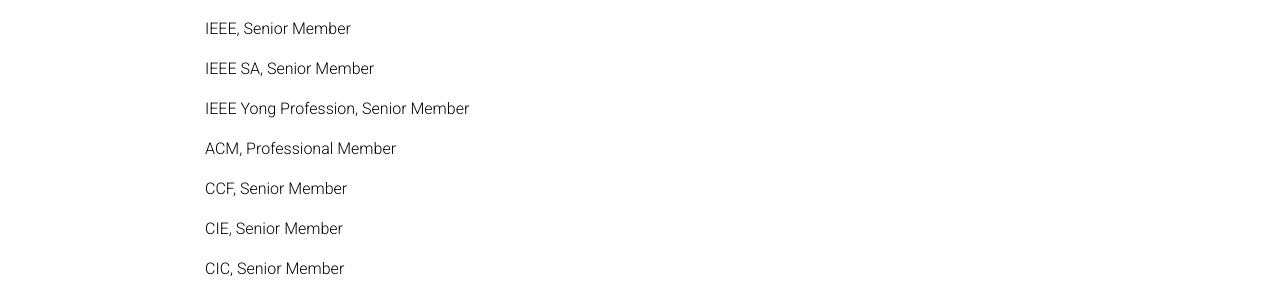
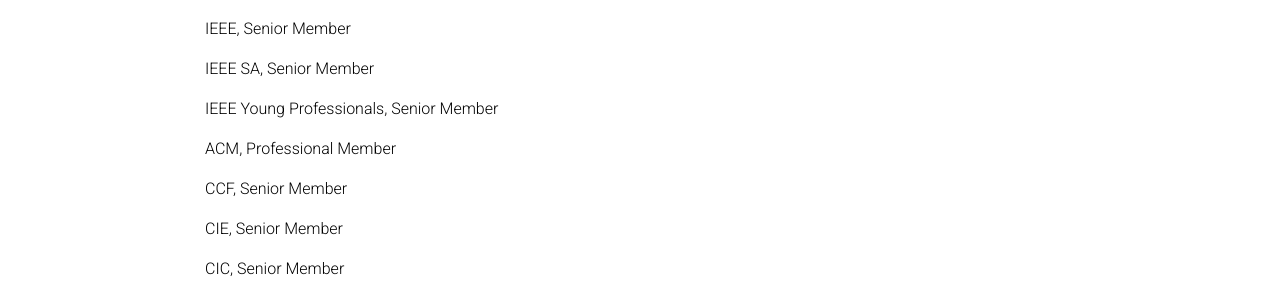
Before and after one commit to limx59/limx59.github.io, a Jekyll site: the page built from _pages/services.md, in a window 1280 px wide and 900 px high. Shown: the part 208-499 px from the top of the window. Built offline with Jekyll 4.4.1, drawn with Linux system fonts in a browser that asks for light colours; comment, search, counter and statistics services are not loaded; a style sheet for code colours, icons or effects is not loaded.

Commit message:
Update services.md

```diff
--- a/_pages/services.md
+++ b/_pages/services.md
@@ -12,7 +12,7 @@
 
 IEEE SA, Senior Member
 
-IEEE Yong Profession, Senior Member
+IEEE Young Professionals, Senior Member
 
 ACM, Professional Member
 
```
